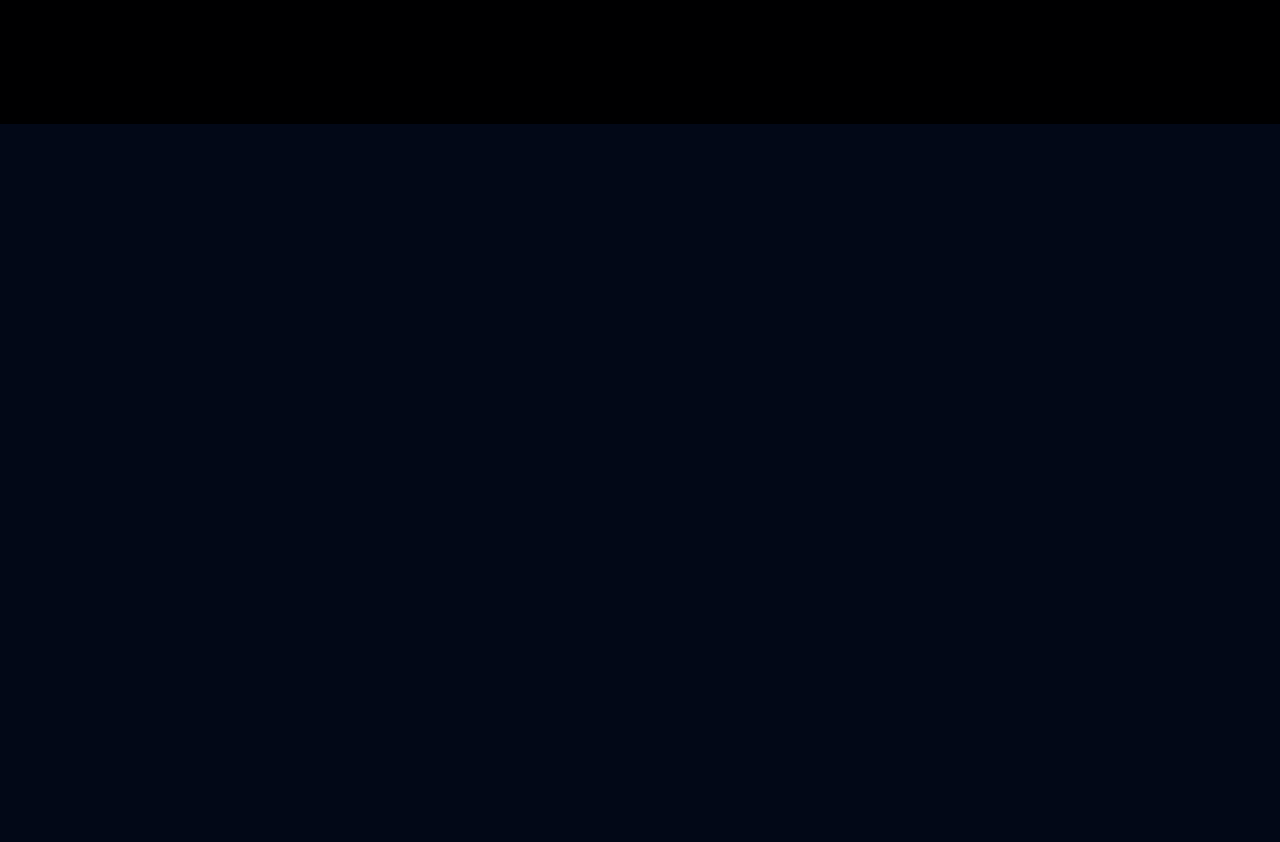
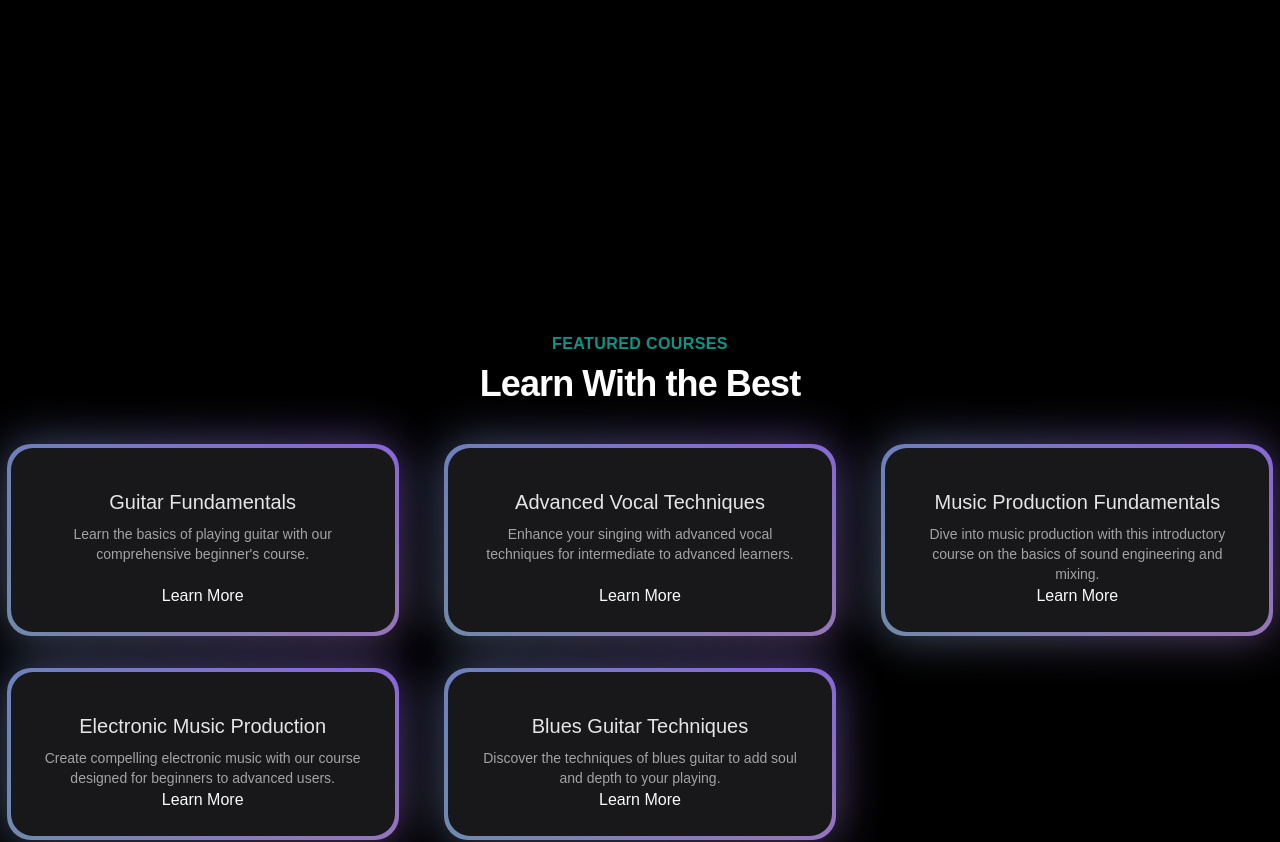
Before and after one commit to amank736836/Chai-Aur-Next, a Next.js app in the folder music-nextjs/: page / in a window 1280 px wide. Shown: the part 820-1662 px from the top of the page. Before the commit the page ends 944 px from the top, so only its background shows below. Built offline with nearby package versions, Linux system fonts and the light colour scheme.

Commit message:
add FeaturedCourses component to Home page

```diff
--- a/music-nextjs/src/app/page.tsx
+++ b/music-nextjs/src/app/page.tsx
@@ -1,3 +1,4 @@
+import FeaturedCourses from "@/components/FeaturedCourses";
 import HeroSection from "@/components/HeroSection";
 import Image from "next/image";
 
@@ -5,6 +6,7 @@ export default function Home() {
   return (
     <main className="min-h-screen bg-black/[0.96] antialiased bg-grid-white/[0.02]">
       <HeroSection />
+      <FeaturedCourses />
     </main>
   );
 }
```
